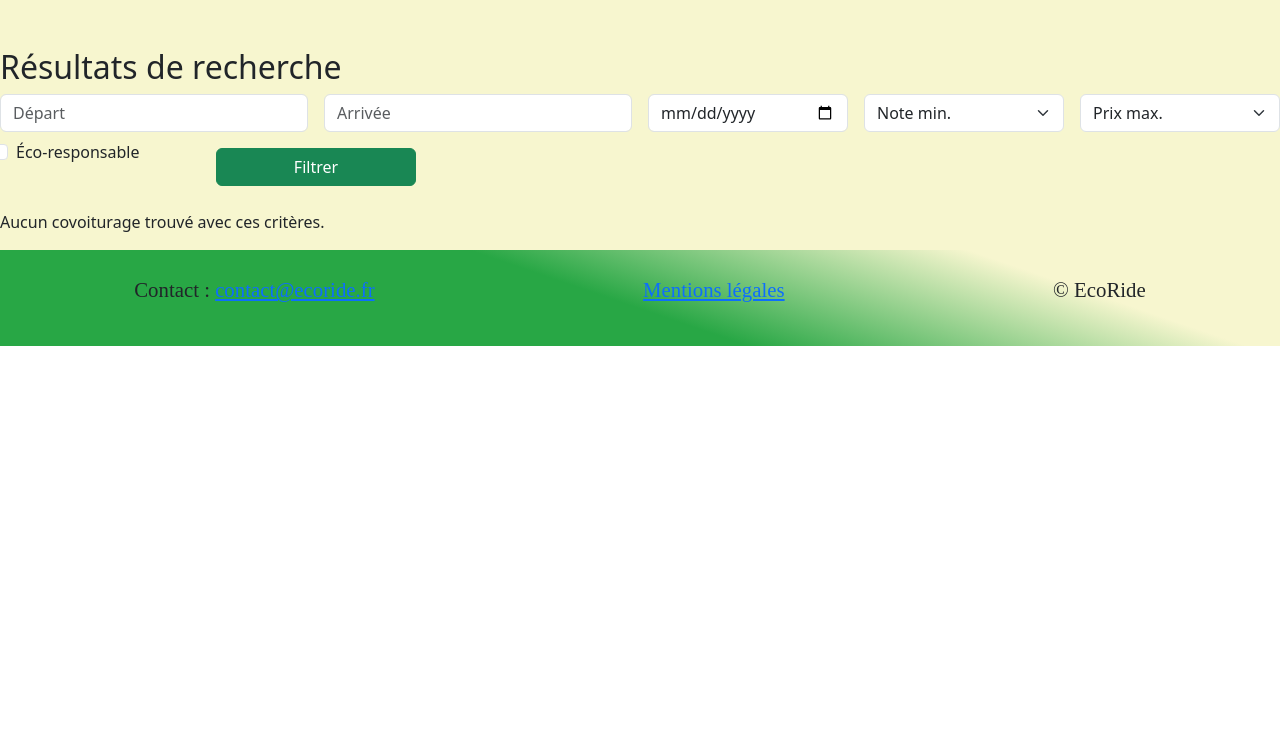
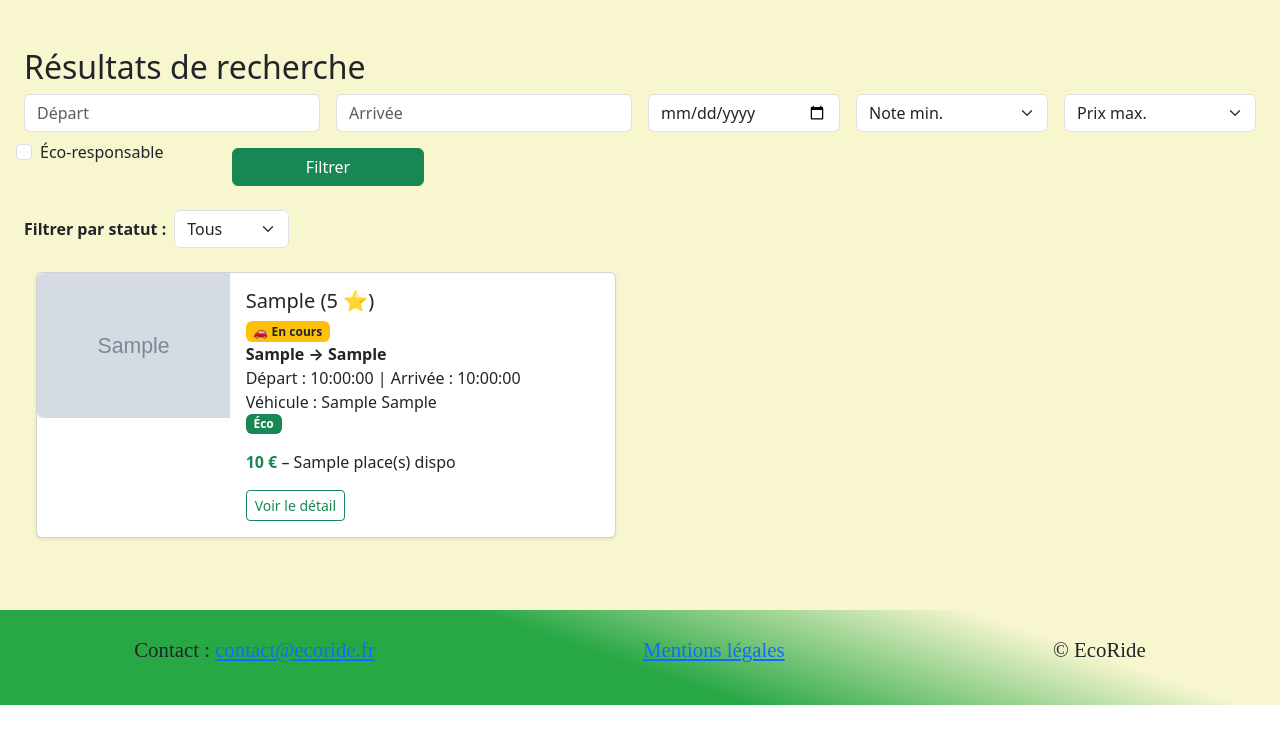
Before and after one commit to yoannfb/ecf-ecoride, a PHP site: page /covoiturages.php in a window 1280 px wide. Shown: the part 56-800 px from the top of the page. Run offline with PHP 8.4, Linux system fonts and the light colour scheme; tables that the repository leaves empty or names only in its code hold one stand-in row (values such as "Sample post"); grey boxes marked "Sample" are stand-in pictures.

Commit message:
ajout changer_statut_trajet et modif sur covoiturage et espace_utlisateur

```diff
--- a/covoiturages.php
+++ b/covoiturages.php
@@ -11,7 +11,9 @@ include("includes/navbar.php");
 require_once 'includes/db.php';
 
 // Requête pour récupérer les trajets à venir depuis la BDD
-$stmt = $pdo->query("
+$filtreStatut = $_GET['statut'] ?? null;
+
+$sql = "
     SELECT
         t.id,
         t.adresse_depart AS depart,
@@ -20,22 +22,29 @@ $stmt = $pdo->query("
         TIME(t.date_depart) AS heure_depart,
         TIME(t.date_arrivee) AS heure_arrivee,
         t.prix,
+        t.statut,
         u.pseudo AS chauffeur,
         u.photo,
-        v.marque,
-        v.modele,
-        v.couleur,
+        CONCAT(v.marque, ' ', v.modele) AS vehicule,
         v.places,
         v.preferences_perso,
-        5 AS note,
         v.eco,
-        CONCAT(v.marque, ' ', v.modele) AS vehicule
+        5 AS note
     FROM trajets t
     JOIN utilisateurs u ON t.conducteur_id = u.id
     JOIN vehicules v ON t.vehicule_id = v.id
-    WHERE t.statut = 'à venir'
-    ORDER BY t.date_depart ASC
-");
+";
+
+if ($filtreStatut) {
+    $sql .= " WHERE t.statut = ? ORDER BY t.date_depart ASC";
+    $stmt = $pdo->prepare($sql);
+    $stmt->execute([$filtreStatut]);
+} else {
+    $sql .= " ORDER BY t.date_depart ASC";
+    $stmt = $pdo->query($sql);
+}
+
+
 
 $covoiturages = $stmt->fetchAll(PDO::FETCH_ASSOC);
 
@@ -49,7 +58,7 @@ $filtre_note = $_POST['note'] ?? '';
 $filtre_prix = $_POST['prix'] ?? '';
 ?>
 
-<main class="pt-5">
+<main class="py-5 px-4">
   <h2>Résultats de recherche</h2>
 
   <!-- Formulaire de filtres -->
@@ -89,6 +98,16 @@ $filtre_prix = $_POST['prix'] ?? '';
 
   <!-- Affichage des résultats -->
   <div class="row">
+    <form method="GET" class="mb-4 d-flex align-items-center">
+      <label class="me-2 fw-bold" for="statut">Filtrer par statut :</label>
+      <select name="statut" id="statut" class="form-select w-auto me-2" onchange="this.form.submit()">
+          <option value="">Tous</option>
+          <option value="à venir" <?= ($_GET['statut'] ?? '') === 'à venir' ? 'selected' : '' ?>>À venir</option>
+          <option value="en cours" <?= ($_GET['statut'] ?? '') === 'en cours' ? 'selected' : '' ?>>En cours</option>
+          <option value="terminé" <?= ($_GET['statut'] ?? '') === 'terminé' ? 'selected' : '' ?>>Terminé</option>
+      </select>
+    </form>
+
     <?php
     $resultats = array_filter($covoiturages, function($trajet) use ($depart, $arrivee, $date, $filtre_eco, $filtre_note, $filtre_prix) {
       if ($depart && stripos($trajet['depart'], $depart) === false) return false;
@@ -114,6 +133,24 @@ $filtre_prix = $_POST['prix'] ?? '';
                 <div class="col-md-8">
                   <div class="card-body">
                     <h5 class="card-title"><?= htmlspecialchars($trajet['chauffeur']) ?> (<?= htmlspecialchars($trajet['note']) ?> ⭐)</h5>
+                    <?php
+                    $badge = '';
+                    switch ($trajet['statut']) {
+                        case 'à venir':
+                            $badge = '<span class="badge bg-secondary">À venir</span>';
+                            break;
+                        case 'en cours':
+                            $badge = '<span class="badge bg-warning text-dark">🚗 En cours</span>';
+                            break;
+                        case 'terminé':
+                            $badge = '<span class="badge bg-success">🏁 Terminé</span>';
+                            break;
+                        case 'annulé':
+                            $badge = '<span class="badge bg-danger">❌ Annulé</span>';
+                            break;
+                    }
+                    echo $badge;
+                    ?>
                     <p class="card-text">
                       <strong><?= htmlspecialchars($trajet['depart']) ?> → <?= htmlspecialchars($trajet['arrivee']) ?></strong><br>
                       Départ : <?= htmlspecialchars($trajet['heure_depart']) ?> | Arrivée : <?= htmlspecialchars($trajet['heure_arrivee']) ?><br>
```
Also changed, not shown: changer_statut_trajet.php (added, +43 -0 lines), espace_utilisateur.php (+16 -0 lines).
